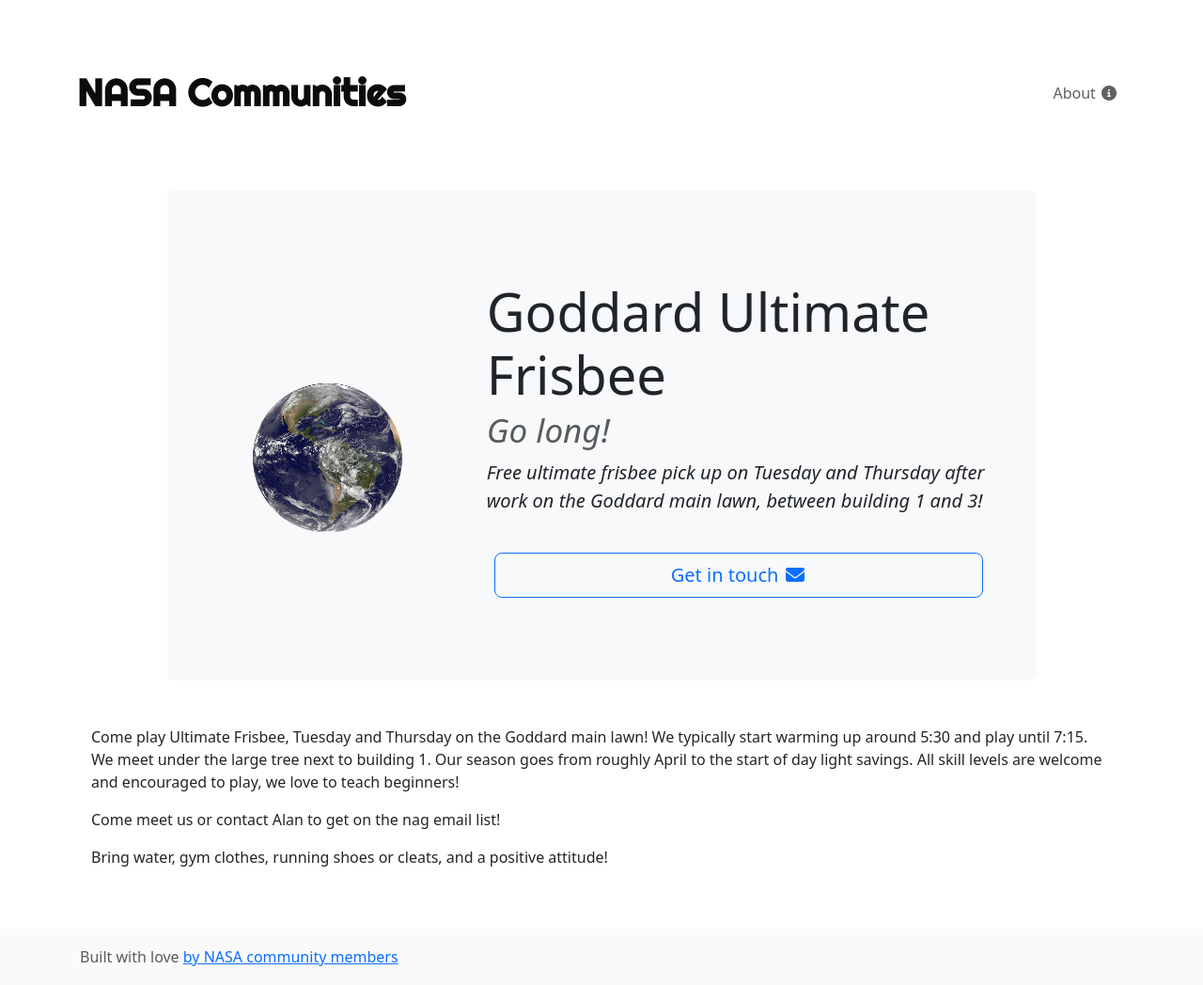
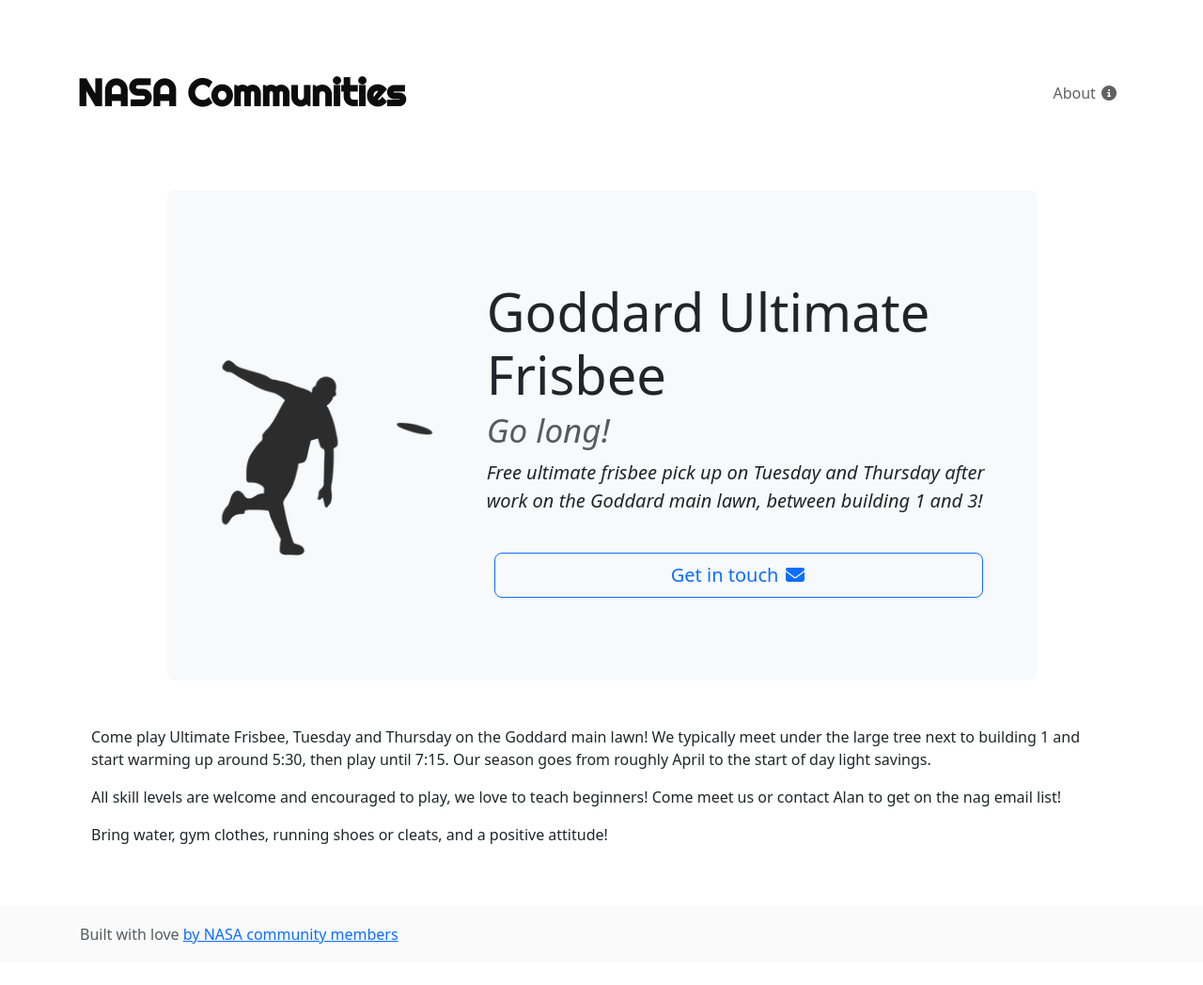
Before and after one commit to nasa-communities/nasa-communities.github.io, a Jekyll site: the page built from _clubs/frisbee.markdown, in a window 1280 px wide. Shown: the whole page at 94% size. Built offline with Jekyll 4.4.1, drawn with Linux system fonts in a browser that asks for light colours; nearby versions of some CDN libraries; after the commit the page ends 1024 px from its top, so only the background shows below that.

```diff
--- a/_clubs/frisbee.markdown
+++ b/_clubs/frisbee.markdown
@@ -2,7 +2,7 @@
 name: Goddard Ultimate Frisbee
 slogan: Go long!
 description: Free ultimate frisbee pick up on Tuesday and Thursday after work on the Goddard main lawn, between building 1 and 3!
-thumbnail: earth.png
+thumbnail: frisbee/logo.webp
 
 contact-email: alan.j.kogut@nasa.gov
 
@@ -16,8 +16,8 @@
 layout: club
 ---
 
-Come play Ultimate Frisbee, Tuesday and Thursday on the Goddard main lawn! We typically start warming up around 5:30 and play until 7:15. We meet under the large tree next to building 1. Our season goes from roughly April to the start of day light savings. All skill levels are welcome and encouraged to play, we love to teach beginners!
+Come play Ultimate Frisbee, Tuesday and Thursday on the Goddard main lawn! We typically meet under the large tree next to building 1 and start warming up around 5:30, then play until 7:15. Our season goes from roughly April to the start of day light savings.
 
-Come meet us or contact Alan to get on the nag email list!
+All skill levels are welcome and encouraged to play, we love to teach beginners! Come meet us or contact Alan to get on the nag email list!
 
 Bring water, gym clothes, running shoes or cleats, and a positive attitude!
```
